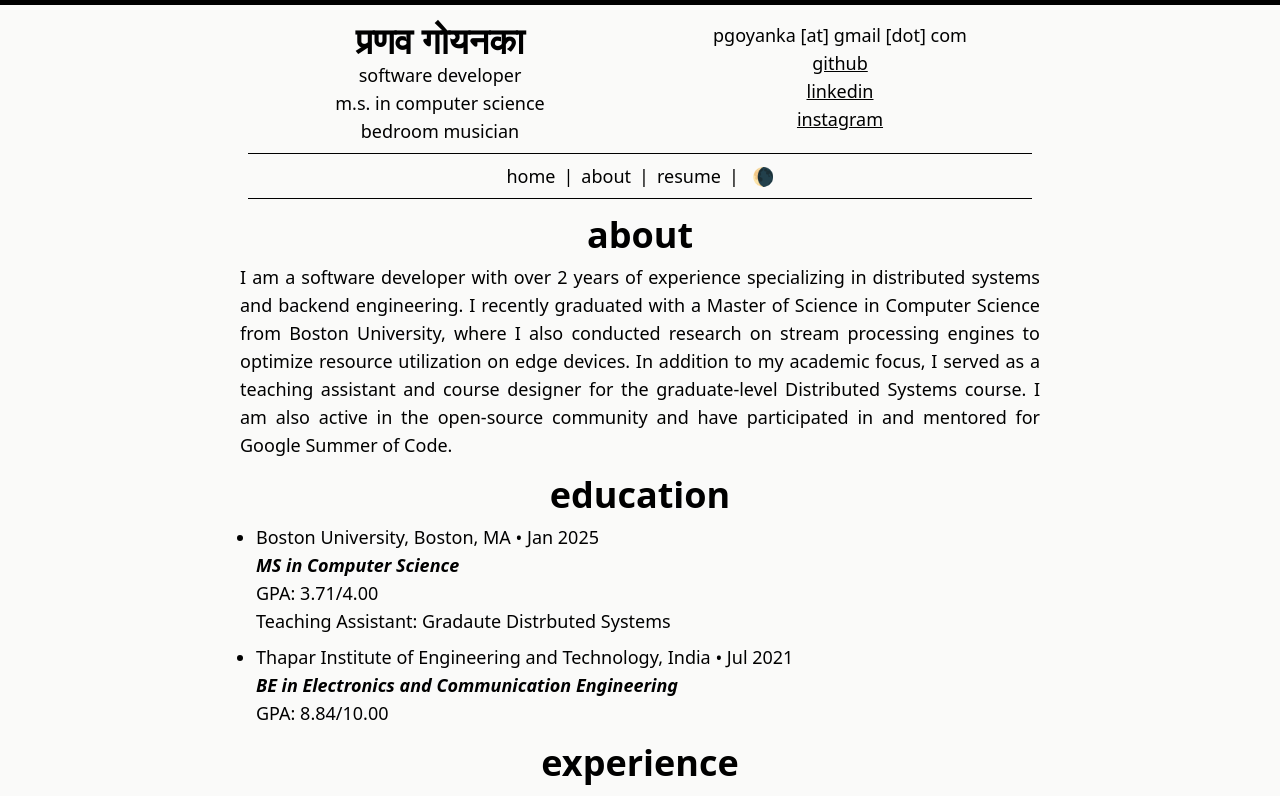
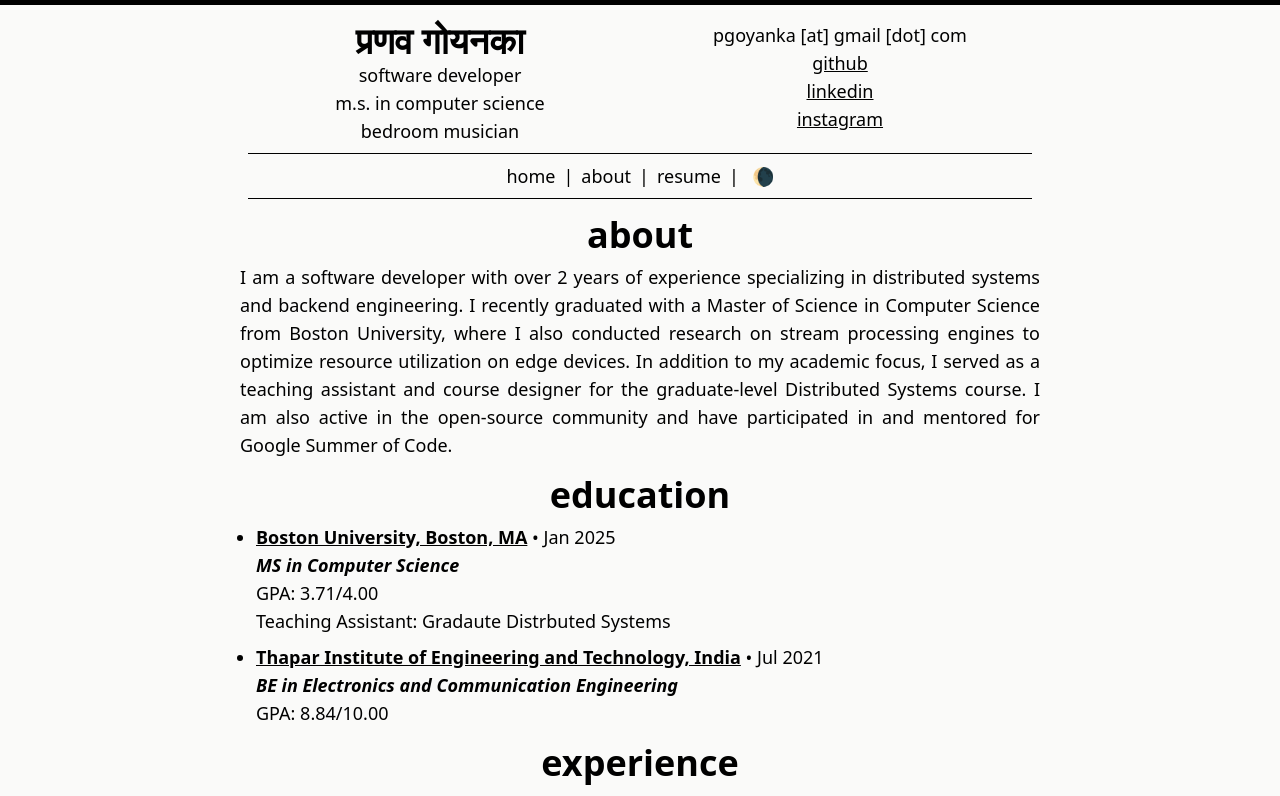
Before and after one commit to pranavgoyanka/pranavgoyanka.me, a React (Vite) app: page /about in a window 1280 px wide. Shown: the top 796 px of the page. Built offline with nearby package versions, Linux system fonts and the light colour scheme.

Commit message:
Added URLs to education

```diff
--- a/src/components/Education.tsx
+++ b/src/components/Education.tsx
@@ -7,9 +7,13 @@ const Education = () => {
     <ul className="ml-4 mt-2">
       {AllEducationData.map((education) => (
         <li className="mb-2 list-disc text-justify">
-          <span className="font-medium">
-          {education.school}
-          </span>
+          {education.url.length > 0 ? (
+              <a href={education.url} className="underline font-semibold">
+                {education.school}
+              </a>
+            ) : (
+              <span className="font-semibold">{education.school}</span>
+            )}
           <span className="font-thin"> • {education.end_date}</span>
           <br />
           <span className="font-semibold italic">{education.degree}</span>
--- a/src/data/AllEducationData.tsx
+++ b/src/data/AllEducationData.tsx
@@ -6,6 +6,7 @@ export const AllEducationData : AllEducationDataInterface[] = [
     end_date: "Jan 2025",
     gpa: "3.71/4.00",
     description: "Teaching Assistant: Gradaute Distrbuted Systems",
+    url: "https://www.bu.edu/"
   },
   {
     school: "Thapar Institute of Engineering and Technology, India",
@@ -14,6 +15,7 @@ export const AllEducationData : AllEducationDataInterface[] = [
     end_date: "Jul 2021",
     gpa: "8.84/10.00",
     description: "",
+    url: "https://thapar.edu/"
   },
 
 ];
@@ -25,4 +27,5 @@ interface AllEducationDataInterface {
   end_date: string,
   gpa: string,
   description: string,
+  url: string,
 }
```
